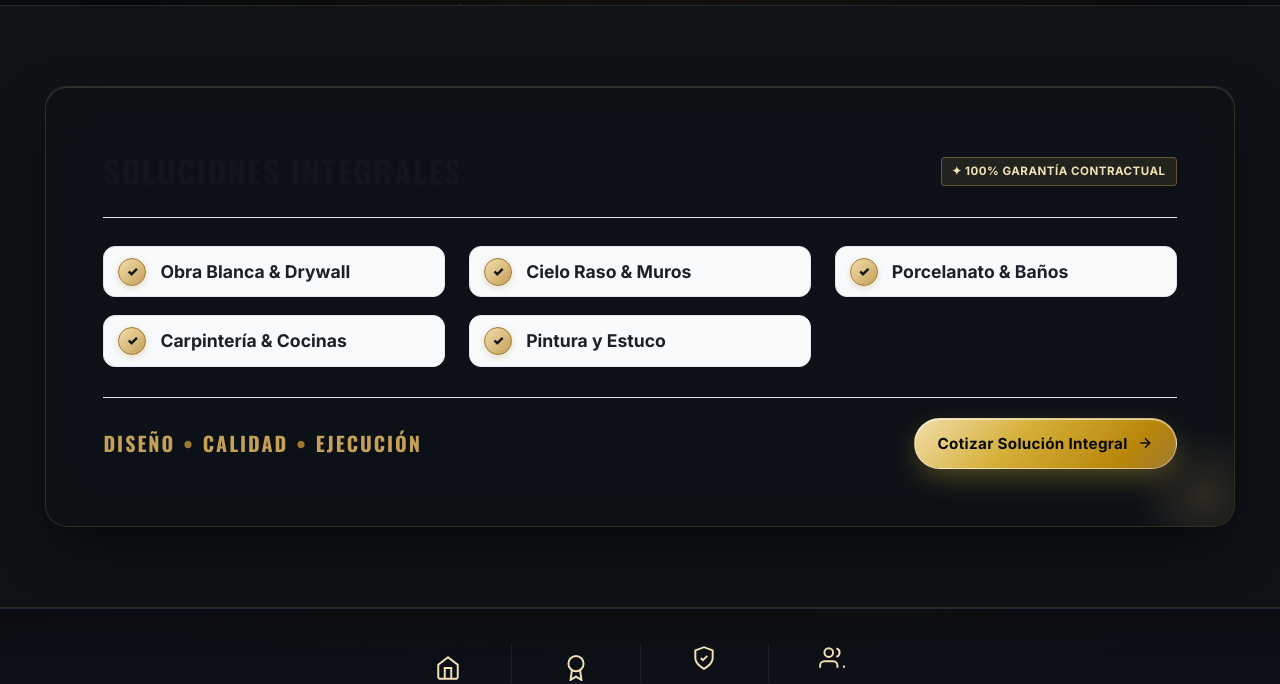
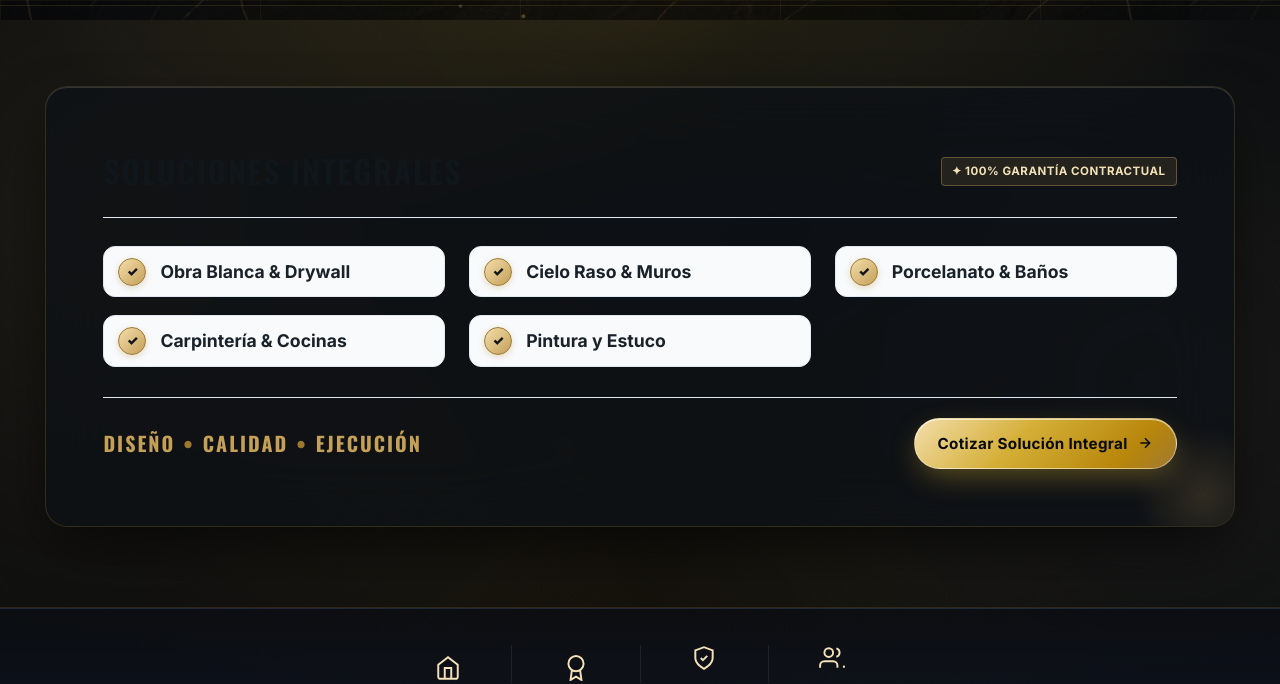
Before and after one commit to valentinflorezarbelaez-ai/Jorge-remodelaciones, a plain HTML site: page index.html in a window 1280 px wide. Shown: the part 780-1464 px from the top of the page. Drawn offline with nearby package versions, Linux system fonts and the light colour scheme; a web font is replaced by a local one.

Commit message:
feat(ui): add luxury rectified porcelain slab backdrop with subtle gold veining and architectural seams

```diff
--- a/index.html
+++ b/index.html
@@ -37,7 +37,7 @@
     <link href="https://fonts.googleapis.com/css2?family=DM+Serif+Display:ital@0;1&family=Google+Sans+Code:ital,wght@0,400..700;1,400..700&family=Google+Sans+Flex:opsz,slnt,wdth,wght,ROND@8..144,-10..0,25..150,400..700,0..100&family=Inter:wght@300;400;500;600;700;800&family=Oswald:wght@500;600;700;800&family=Montserrat:wght@500;700;800&display=swap" rel="stylesheet">
 
     <!-- Stylesheet -->
-    <link rel="stylesheet" href="styles.css?v=elite_luxury_v3">
+    <link rel="stylesheet" href="styles.css?v=porcelain_luxury_v4">
 
     <!-- Schema.org LocalBusiness -->
     <script type="application/ld+json">
--- a/styles.css
+++ b/styles.css
@@ -3589,3 +3589,77 @@ header,
   -webkit-text-fill-color: transparent !important;
   font-weight: 800 !important;
 }
+
+
+/* ==========================================================================
+   AURA PORCELAIN MASTERCLASS • Luxury Rectified Kitchen Backsplash Enchape
+   ========================================================================== */
+
+/* Seamless Luxury Porcelain Canvas */
+body {
+  position: relative;
+  background-color: #07090C !important;
+  background-image:
+    radial-gradient(ellipse 80% 50% at 50% -5%, rgba(212, 175, 55, 0.16) 0%, transparent 60%),
+    radial-gradient(circle at 10% 25%, rgba(197, 160, 89, 0.12) 0%, transparent 50%),
+    radial-gradient(circle at 90% 45%, rgba(243, 222, 171, 0.08) 0%, transparent 45%),
+    radial-gradient(circle at 50% 85%, rgba(184, 134, 11, 0.09) 0%, transparent 55%) !important;
+  background-attachment: fixed !important;
+  color: #E2E8F0 !important;
+}
+
+/* Layer 1: Enchape de Porcelanato Gran Formato Sahara Noir / Calacatta Gold Slab */
+body::before {
+  content: "" !important;
+  position: fixed !important;
+  top: 0 !important;
+  left: 0 !important;
+  width: 100vw !important;
+  height: 100vh !important;
+  background-image: url('assets/images/porcelain-slab-bg.jpg') !important;
+  background-size: 1100px auto !important;
+  background-repeat: repeat !important;
+  background-position: center top !important;
+  opacity: 0.22 !important;
+  pointer-events: none !important;
+  z-index: -2 !important;
+  filter: contrast(1.18) brightness(0.95) saturate(1.1) !important;
+}
+
+/* Layer 2: Juntas Rectificadas Milimétricas de Enchape Cerámico / Porcelanato (Grid 120x60 Proportions) */
+body::after {
+  content: "" !important;
+  position: fixed !important;
+  top: 0 !important;
+  left: 0 !important;
+  width: 100vw !important;
+  height: 100vh !important;
+  background-image:
+    linear-gradient(to right, rgba(212, 175, 55, 0.09) 1px, transparent 1px),
+    linear-gradient(to bottom, rgba(212, 175, 55, 0.09) 1px, transparent 1px) !important;
+  background-size: 260px 130px !important;
+  opacity: 0.75 !important;
+  pointer-events: none !important;
+  z-index: -1 !important;
+}
+
+/* Ensure sections allow the porcelain slab texture and grid to shine through smoothly */
+section,
+.soluciones-section,
+.video-showcase-section,
+.proceso-section,
+.contact-section,
+.flyer-showcase-section,
+.gallery-section,
+.hero,
+.main-content {
+  background-color: transparent !important;
+  background: transparent !important;
+}
+
+/* Subtle atmospheric lighting separator between major sections */
+.section-separator {
+  height: 1px;
+  background: linear-gradient(90deg, transparent 0%, rgba(212, 175, 55, 0.25) 50%, transparent 100%);
+  margin: 2rem 0;
+}
```
Also changed, not shown: assets/images/porcelain-slab-bg.jpg (added).
